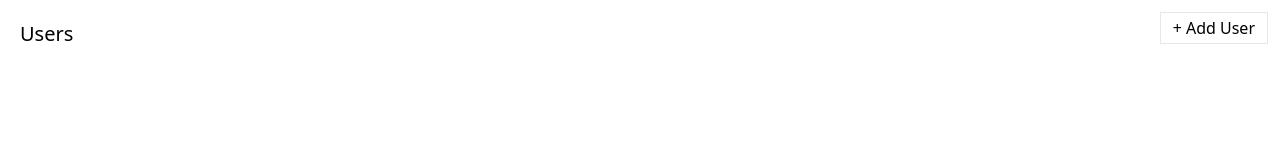
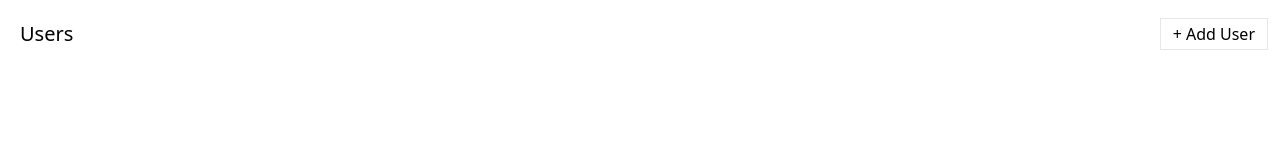
Before and after one commit to justin0979/cdr-media, a React app: page / in a window 1280 px wide. Shown: the top 160 px of the page. Built offline with nearby package versions, Linux system fonts and the light colour scheme; data requests are answered from the project's data file.

Commit message:
center button

```diff
--- a/src/components/UsersList.tsx
+++ b/src/components/UsersList.tsx
@@ -42,7 +42,7 @@
 
   return (
     <div>
-      <div className="flex flex-row justify-between m-3">
+      <div className="flex flex-row justify-between items-center m-3">
         <h1 className="m-2 text-xl">Users</h1>
         <Button loading={isCreatingUser} onClick={handleUserAdd}>
           + Add User
```
